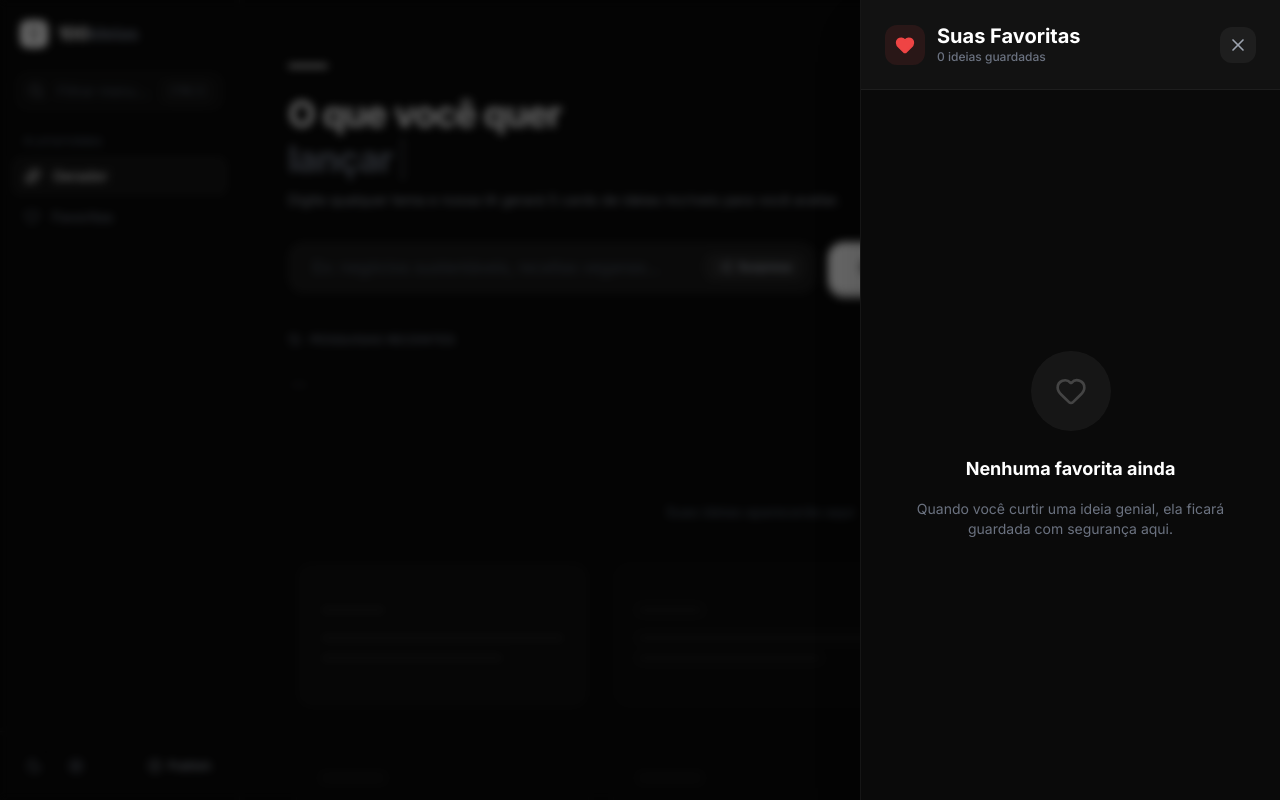
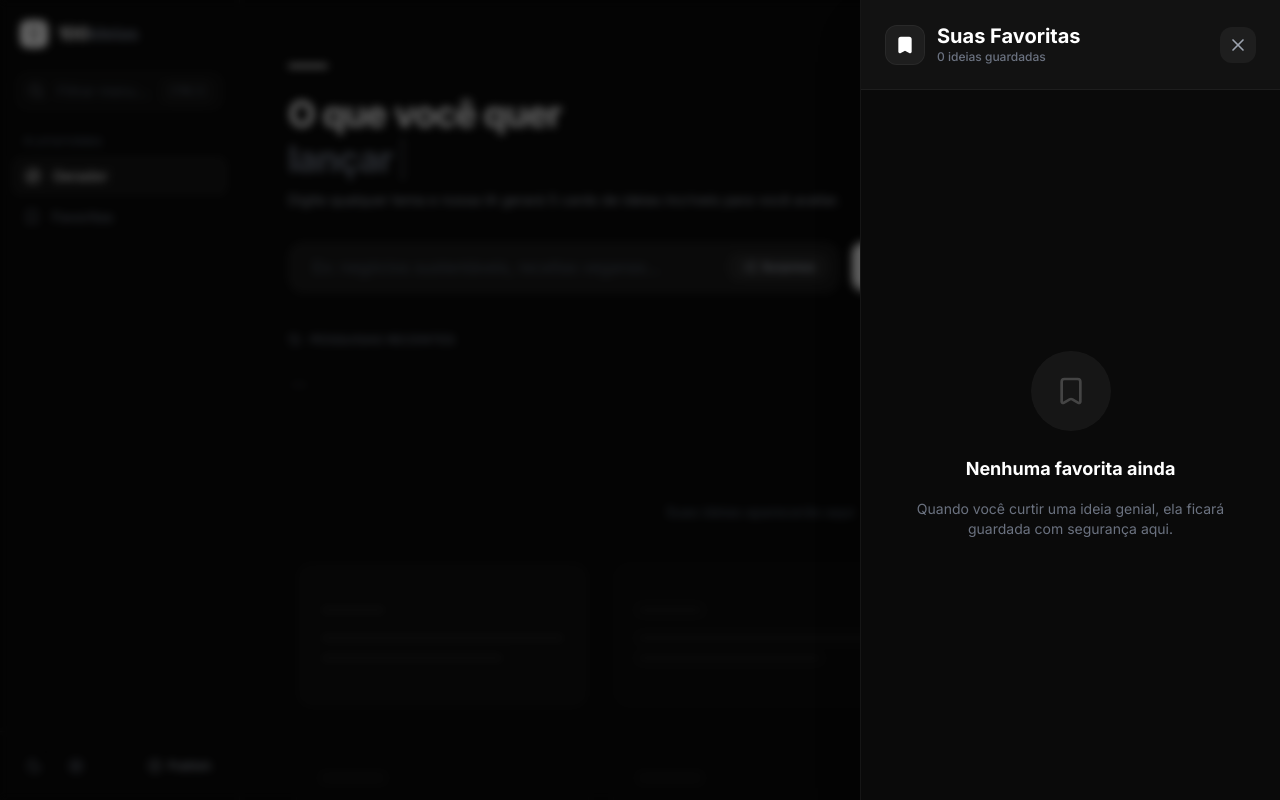
Before and after one commit to T0matas/100IDEIAS, a React (Vite) app: page / in a window 1280 px wide. Both pictures are taken after a click on the button "Favoritas". Shown: the top 800 px of the page. Built offline with nearby package versions, Linux system fonts and the light colour scheme.

Commit message:
feat: mudando icone e titulo do site2

```diff
--- a/src/components/FavoritesDrawer.tsx
+++ b/src/components/FavoritesDrawer.tsx
@@ -1,5 +1,5 @@
 import { motion, AnimatePresence } from "framer-motion"
-import { X, Heart, Trash2, Lightbulb } from "lucide-react"
+import { X, Bookmark, Trash2, Lightbulb } from "lucide-react"
 
 export function FavoritesDrawer({ isOpen, onClose, likedIdeas, onRemoveFavorite }: any) {
   return (
@@ -22,8 +22,8 @@ export function FavoritesDrawer({ isOpen, onClose, likedIdeas, onRemoveFavorite
           >
             <div className="flex items-center justify-between p-6 border-b border-white/5 bg-[#121212]">
               <div className="flex items-center space-x-3">
-                <div className="w-10 h-10 rounded-xl bg-red-500/10 flex items-center justify-center">
-                  <Heart className="w-5 h-5 text-red-500 fill-red-500" />
+                <div className="w-10 h-10 rounded-xl bg-white/5 flex items-center justify-center border border-white/5">
+                  <Bookmark className="w-5 h-5 text-white fill-white" />
                 </div>
                 <div>
                   <h2 className="text-xl font-bold text-white leading-tight">Suas Favoritas</h2>
@@ -46,7 +46,7 @@ export function FavoritesDrawer({ isOpen, onClose, likedIdeas, onRemoveFavorite
                     className="flex flex-col items-center justify-center h-full text-center space-y-4"
                   >
                     <div className="w-20 h-20 bg-white/5 rounded-full flex items-center justify-center mb-2">
-                      <Heart className="w-8 h-8 text-white/20" />
+                      <Bookmark className="w-8 h-8 text-white/20" />
                     </div>
                     <h3 className="text-lg font-bold text-white">Nenhuma favorita ainda</h3>
                     <p className="text-gray-500 text-sm px-4">
--- a/src/components/GeneratorHeader.tsx
+++ b/src/components/GeneratorHeader.tsx
@@ -149,11 +149,11 @@ export function GeneratorHeader({
         <Button3D
           onClick={handleGenerateClick}
           color="white"
-          className="px-8 py-3 text-base rounded-2xl group overflow-hidden h-[50px]"
+          className="px-6 py-2.5 text-sm rounded-xl group overflow-hidden h-[44px]"
         >
           <span>Gerar</span>
           <Send className={cn(
-            "w-4 h-4 ml-2 transition-all duration-500 ease-out",
+            "w-3.5 h-3.5 ml-2 transition-all duration-500 ease-out",
             isFlying && "translate-x-12 -translate-y-12 opacity-0"
           )} />
         </Button3D>
--- a/src/components/IdeaSwiper.tsx
+++ b/src/components/IdeaSwiper.tsx
@@ -1,6 +1,6 @@
 import { useState } from 'react';
 import { motion, AnimatePresence, useMotionValue, useTransform } from 'framer-motion';
-import { Lightbulb, ThumbsUp, ThumbsDown, RefreshCw, Heart, Search } from 'lucide-react';
+import { Lightbulb, ThumbsUp, ThumbsDown, RefreshCw, Bookmark, Search } from 'lucide-react';
 import { cn } from '../lib/utils';
 import { Button3D } from './ui/Button3D';
 
@@ -70,8 +70,8 @@ function SwipeCard({ idea, onSwipe, isFront, index, isLiked, onToggleLike }: any
           className={cn(
             "p-2.5 border rounded-full transition-all cursor-pointer active:scale-90 shadow-xl",
             isLiked
-              ? "bg-red-500/10 border-red-500/50 text-red-500"
-              : "bg-background/80 backdrop-blur-md border-white/10 text-gray-400 hover:text-red-500 hover:border-red-500/50 hover:bg-red-500/10"
+              ? "bg-white/10 border-white/40 text-white"
+              : "bg-background/80 backdrop-blur-md border-white/10 text-gray-400 hover:text-white hover:border-white/40 hover:bg-white/10"
           )}
           title={isLiked ? "Remover dos Favoritos" : "Favoritar Ideia"}
         >
@@ -80,7 +80,7 @@ function SwipeCard({ idea, onSwipe, isFront, index, isLiked, onToggleLike }: any
             animate={{ scale: isLiked ? [1, 1.2, 1] : 1 }}
             transition={{ duration: 0.3 }}
           >
-            <Heart className={cn("w-4 h-4 transition-colors", isLiked && "fill-current")} />
+            <Bookmark className={cn("w-4 h-4 transition-colors", isLiked && "fill-current")} />
           </motion.div>
         </button>
       </div>
--- a/src/components/Sidebar.tsx
+++ b/src/components/Sidebar.tsx
@@ -1,21 +1,20 @@
-import { Lightbulb, Sparkles, Heart, Search, Settings, PlusCircle, Sun, Moon } from "lucide-react"
+import { Lightbulb, Compass, Bookmark, Search, Settings, PlusCircle, Sun, Moon } from "lucide-react"
 import { useState, useEffect, useRef } from "react"
 import { motion, AnimatePresence } from "framer-motion"
 import { cn } from "../lib/utils"
 
 interface SidebarProps {
   onOpenFavorites: () => void
-  onSearch: (value: string) => void
   onReset: () => void
   isResultsView: boolean
 }
 
 const MENU_ITEMS = [
-  { id: 'gerador', label: 'Gerador', icon: Sparkles, category: 'Plataforma' },
-  { id: 'favoritas', label: 'Favoritas', icon: Heart, category: 'Plataforma' },
+  { id: 'gerador', label: 'Gerador', icon: Compass, category: 'Plataforma' },
+  { id: 'favoritas', label: 'Favoritas', icon: Bookmark, category: 'Plataforma' },
 ]
 
-export function Sidebar({ onOpenFavorites, onSearch, onReset, isResultsView }: SidebarProps) {
+export function Sidebar({ onOpenFavorites, onReset, isResultsView }: SidebarProps) {
   const [searchValue, setSearchValue] = useState("")
   const [theme, setTheme] = useState<'dark' | 'light'>('dark')
   const inputRef = useRef<HTMLInputElement>(null)
```
